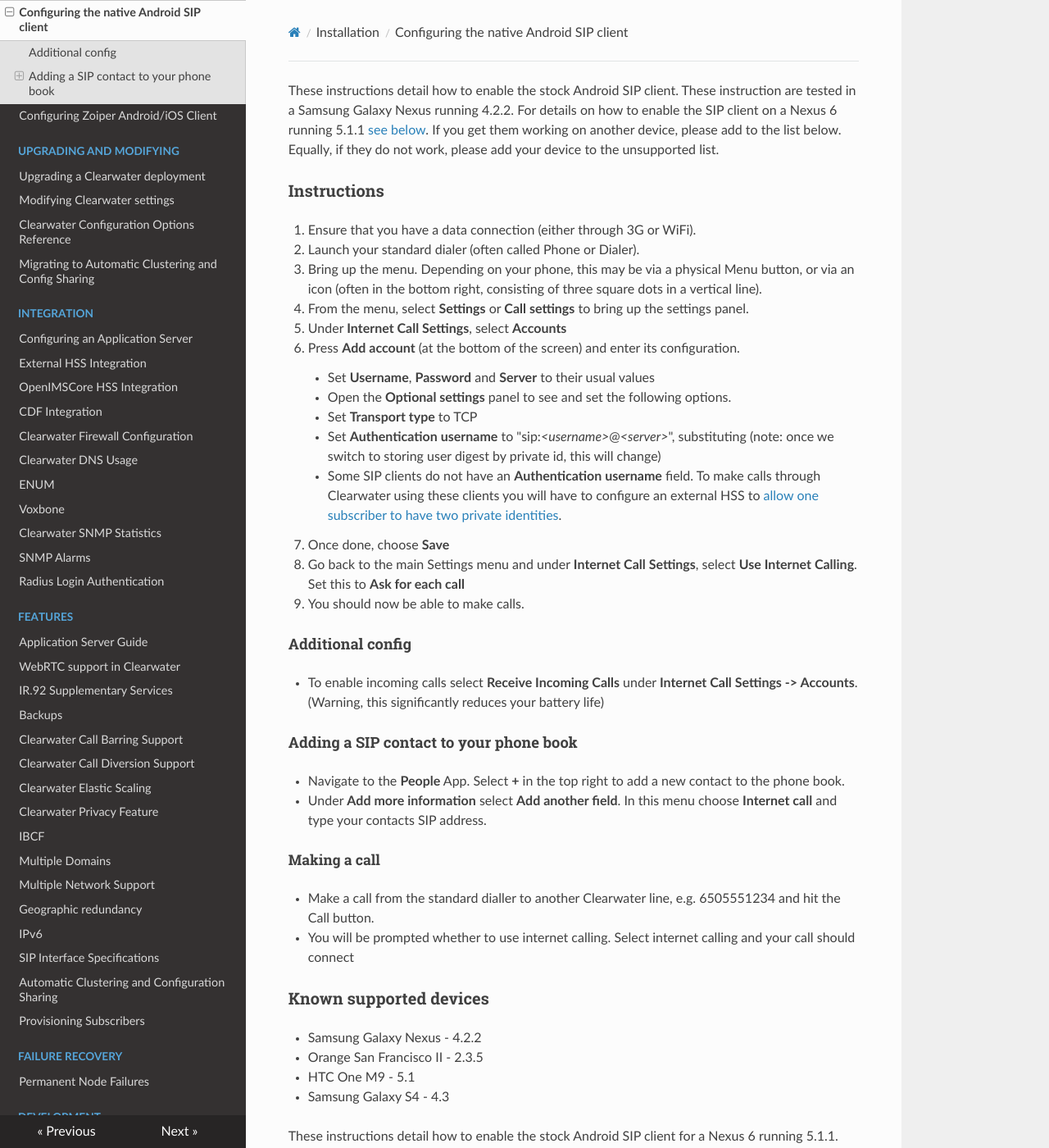
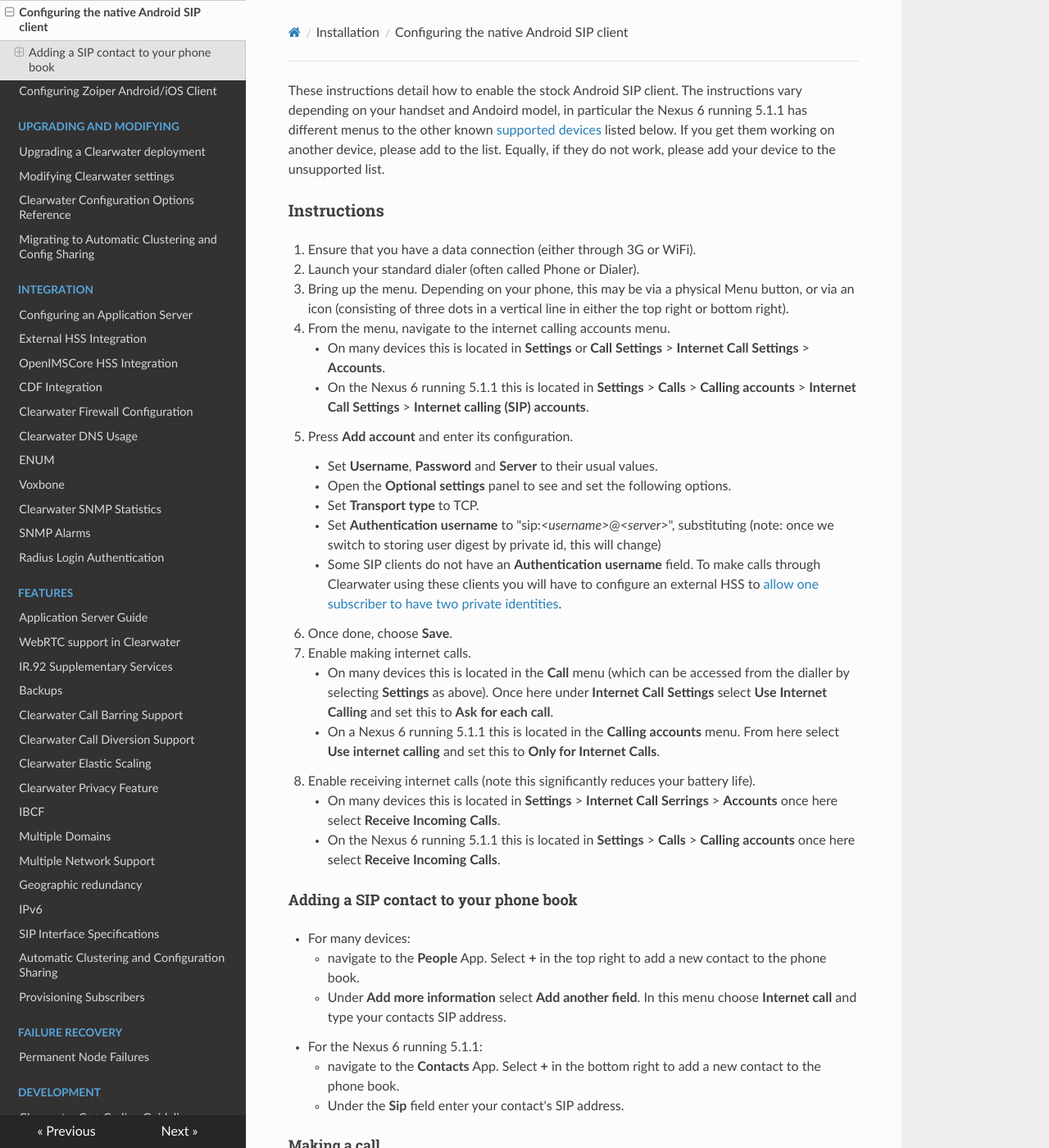
Before and after one commit to Metaswitch/clearwater-readthedocs, an MkDocs documentation site: the page built from docs/Configuring_the_native_Android_SIP_client.md, in a window 1280 px wide and 1400 px high. Shown: the whole window at 82% size. Built offline with MkDocs 1.6.1, drawn with Linux system fonts in a browser that asks for light colours; nearby versions of some CDN libraries; old or Windows-style settings are respelled for this version of MkDocs; some of the changed text lies outside the part shown.

Commit message:
Merges instructions for different handsets under one heading

```diff
--- a/docs/Configuring_the_native_Android_SIP_client.md
+++ b/docs/Configuring_the_native_Android_SIP_client.md
@@ -1,8 +1,9 @@
 These instructions detail how to enable the stock Android SIP client.
-These instruction are tested in a Samsung Galaxy Nexus running 4.2.2. For
-details on how to enable the SIP client on a Nexus 6 running 5.1.1 [see
-below](Configuring_the_native_Android_SIP_client.md#instructions-1).
-If you get them working on another device, please add to the list below.
+The instructions vary depending on your handset and Andoird model, in
+particular the Nexus 6 running 5.1.1 has different menus to the other
+known [supported
+devices](Configuring_the_native_Android_SIP_client.md#known_supported_devices)
+listed below. If you get them working on another device, please add to the list.
 Equally, if they do not work, please add your device to the unsupported
 list.
 
@@ -11,18 +12,20 @@ list.
 1.  Ensure that you have a data connection (either through 3G or WiFi).
 2.  Launch your standard dialer (often called Phone or Dialer).
 3.  Bring up the menu. Depending on your phone, this may be via a
-    physical Menu button, or via an icon (often in the bottom right,
-    consisting of three square dots in a vertical line).
-4.  From the menu, select **Settings** or **Call settings** to bring up
-    the settings panel.
-5.  Under **Internet Call Settings**, select **Accounts**
-6.  Press **Add account** (at the bottom of the screen) and enter its
-    configuration.
+    physical Menu button, or via an icon (consisting of three dots in a vertical line
+    in either the top right or bottom right).
+4.  From the menu, navigate to the internet calling accounts menu.
+    - On many devices this is located in **Settings** or **Call Settings** >
+      **Internet Call Settings** > **Accounts**.
+    - On the Nexus 6 running 5.1.1 this is located in **Settings** > **Calls** >
+      **Calling accounts** > **Internet Call Settings** > **Internet calling
+      (SIP) accounts**.
+5.  Press **Add account** and enter its configuration.
     -   Set **Username**, **Password** and **Server** to their usual
-        values
+        values.
     -   Open the **Optional settings** panel to see and set the
         following options.
-    -   Set **Transport type** to TCP
+    -   Set **Transport type** to TCP.
     -   Set **Authentication username** to
         "sip:*&lt;username\>*@*&lt;server\>*", substituting (note: once we
         switch to storing user digest by private id, this will change)
@@ -30,24 +33,34 @@ list.
         make calls through Clearwater using these clients you will have to
         configure an external HSS to [allow one subscriber to have two private
         identities](External_HSS_Integration.md#allowing-one-subscriber-to-have-two-private-identities).
-7.  Once done, choose **Save**
-8.  Go back to the main Settings menu and under **Internet Call
-    Settings**, select **Use Internet Calling**. Set this to **Ask for each call**
-9.  You should now be able to make calls.
-
-#### Additional config
-
--   To enable incoming calls select **Receive Incoming Calls** under
-    **Internet Call Settings -\> Accounts**. (Warning, this
-    significantly reduces your battery life)
+6.  Once done, choose **Save**.
+7.  Enable making internet calls.
+    - On many devices this is located in the **Call** menu (which can be
+      accessed from the dialler by selecting **Settings** as above). Once here
+      under **Internet Call Settings** select **Use Internet Calling** and set
+      this to **Ask for each call**.
+    - On a Nexus 6 running 5.1.1  this is located in the **Calling accounts** menu. From
+      here select **Use internet calling** and set this to **Only for Internet
+      Calls**.
+8.  Enable receiving internet calls (note this significantly reduces your
+    battery life).
+    - On many devices this is located in **Settings** > **Internet Call
+      Serrings** > **Accounts** once here select **Receive Incoming Calls**.
+    - On the Nexus 6 running 5.1.1 this is located in **Settings** > **Calls** >
+      **Calling accounts** once here select **Receive Incoming Calls**.
 
 #### Adding a SIP contact to your phone book
 
--   Navigate to the **People** App. Select **+** in the top right to
+- For many devices:
+    -  navigate to the **People** App. Select **+** in the top right to
     add a new contact to the phone book.
--   Under **Add more information** select **Add another field**.
+    -  Under **Add more information** select **Add another field**.
     In this menu choose **Internet call** and type your contacts
     SIP address.
+- For the Nexus 6 running 5.1.1:
+    - navigate to the **Contacts** App. Select **+** in the bottom right to add
+      a new contact to the phone book.
+    - Under the **Sip** field enter your contact's SIP address.
 
 
 ##### Making a call
@@ -63,60 +76,4 @@ list.
 -   Orange San Francisco II - 2.3.5
 -   HTC One M9 - 5.1
 -   Samsung Galaxy S4 - 4.3
-
-These instructions detail how to enable the stock Android SIP client
-for a Nexus 6 running 5.1.1.
-
-### Instructions
-
-1. Ensure that you have a data connection (either through 3G or WiFi).
-2. Launch the standard dialer by pressing the phone icon.
-3. Access options by pressing the three circular dots in the top right.
-4. From this menu, select **Settings**.
-5. From the settings menu, select **Calls**.
-6. From the calls menu, select **Calling accounts**.
-7. Now under **Internet Call Settings**, select **Internet calling (SIP)
-   accounts**.
-8. Press **Add account** (at the top right of the screen) and enter its
-   configuration.
-   -   Set **Username**, **Password** and **Server** to their usual
-       values
-   -   Open the **Optional settings** panel to see and set the
-       following options.
-   -   Set **Transport type** to TCP
-   -   Set **Authentication username** to
-       "sip:*&lt;username\>*@*&lt;server\>*", substituting (note: once we
-       switch to storing user digest by private id, this will change)
-   -   Some SIP clients do not have an **Authentication username** field. To
-       make calls through Clearwater using these clients you will have to
-       configure an external HSS to [allow one subscriber to have two private
-       identities](External_HSS_Integration.md#allowing-one-subscriber-to-have-two-private-identities).
-
-9.  Once done, choose **Save** at the top right of the screen.
-10. Go back to the Calling accounts menu and select **Use internet calling**.
-    Set this to **Only for Internet Calls**.
-11. You should now be able to make calls.
-
-#### Additional config
-
--   To enable incoming calls select **Receive Incoming Calls** under
-    **Calls -\> Calling accounts**. (Warning, this
-    significantly reduces your battery life)
-
-#### Adding a SIP contact to your phone book
-
--   Navigate to the **Contacts** App. Select **+** in the bottom right to
-    add a new contact to the phone book.
--   Under the **Sip** field type your contacts
-    SIP address.
-
-##### Making a call
-
--   Make a call from the standard dialler to another Clearwater line,
-    e.g. 6505551234 and hit the Call button.
--   You will be prompted whether to use internet calling. Select
-    internet calling and your call should connect
-
-### Known supported devices
-
 -   Nexus 6 - 5.1.1
```
